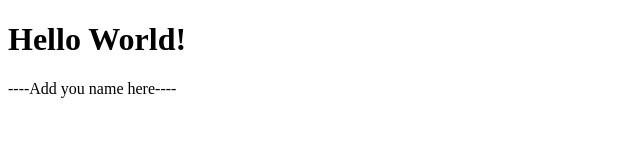
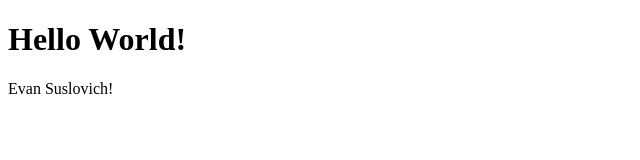
Before and after one commit to DS4200-Sec2-F22/ic-01-evansuslovich, a plain HTML site: page index.html in a window 1280 px wide. Shown: the full height of the page, 0-640 px from the left. Drawn offline with Linux system fonts and the light colour scheme.

Commit message:
complete assignment

```diff
--- a/index.html
+++ b/index.html
@@ -6,7 +6,7 @@
 
 <p>
 
-----Add you name here----
+Evan Suslovich!
 
 </p>
 
```
